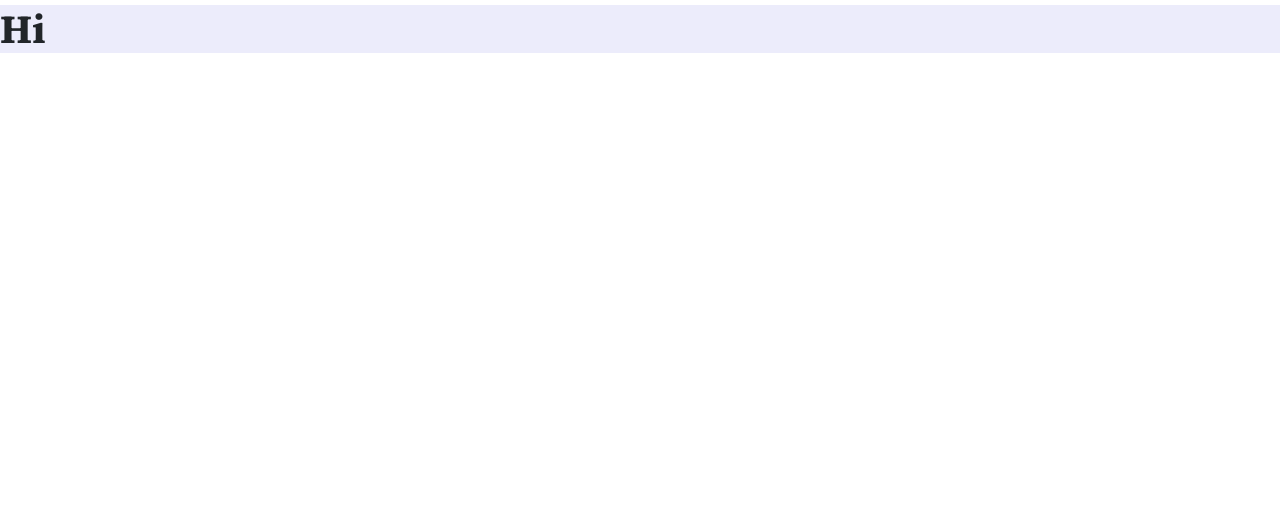
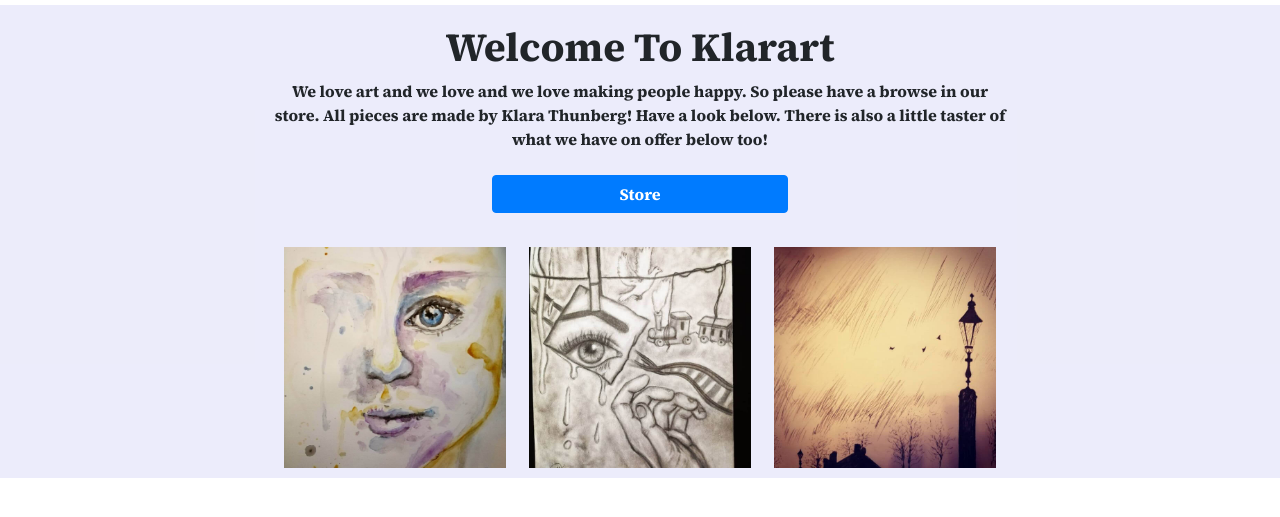
Before and after one commit to Benjamin-Joe/project-5, a Django app: page / in a window 1280 px wide. Shown: the part 145-662 px from the top of the page. Run offline with Django 3.2, Linux system fonts and the light colour scheme; some libraries are stand-ins or nearby versions.

Commit message:
Add index.html content and css for homepage including images

```diff
--- a/static/css/base.css
+++ b/static/css/base.css
@@ -56,3 +56,27 @@ h1, h2, h3, h4, h5, h6,
 .nav-2-title:hover {
     color: black;
 }
+
+/*Home.html ------------------------------------ */
+
+.home-center {
+    width: 60%;
+    margin: auto;
+    padding-top: 18px;
+    font-family: 'Source Serif 4', sans-serif;
+}
+
+.store-btn {
+    width: 40%;
+    font-weight: bold;
+}
+
+.welcome-msg {
+    font-weight: bold;
+}
+
+.front-img {
+    width: 30%;
+    height: auto;
+    margin: 10px;
+}
--- a/templates/base.html
+++ b/templates/base.html
@@ -44,14 +44,14 @@
                   </a>
                   <div class="dropdown-menu" aria-labelledby="navbarDropdown">
                       {% if request.user.is_authenticated %}
-                          <a class="dropdown-item" href="">Logout</a>
+                          <a class="dropdown-item" href="{% url 'account_logout' %}">Logout</a>
                           <a class="dropdown-item" href="#">Edit Account</a>
                           {% if request.user.is_superuser %}
                               <a class="dropdown-item" href="">Manage Website</a>
                           {% endif %}
                       {% else %}
-                          <a class="dropdown-item" href="">Login</a>
-                          <a class="dropdown-item" href="">Sign Up</a>
+                          <a class="dropdown-item" href="{% url 'account_login' %}">Login</a>
+                          <a class="dropdown-item" href="{% url 'account_signup' %}">Sign Up</a>
                       {% endif %}
                   </div>
             </ul>
--- a/templates/home/index.html
+++ b/templates/home/index.html
@@ -3,7 +3,22 @@
 
 {% block content %}
 <div class="content-holder">
-<h1 class="mt-5">Hi</h1>
+    <section class="home-center text-center">
+        <div class="container">
+          <h1>Welcome To Klarart</h1>
+          <p class="welcome-msg">We love art and we love and we love making people happy.
+            So please have a browse in our store. All pieces are made
+            by Klara Thunberg! Have a look below.
+            There is also a little taster of what we have on offer below too!
+          </p>
+          <p>
+            <a href="" class="store-btn btn btn-primary my-2">Store</a>
+          </p>
+          <img class="front-img" src="/media/web-img/1-faced.jpg" alt="Half detailed face drawing">
+          <img class="front-img" src="/media/web-img/broken-image.jpg" alt="Drawing of a broken mind">
+          <img class="front-img" src="/media/web-img/london-lights.jpg" alt="Drawing of old fashioned street lamp at night">
+
+        </div>
+      </section>
 </div>
-
 {% endblock %}
```
Also changed, not shown: media/web-img/1-faced.jpg (added), media/web-img/broken-image.jpg (added), media/web-img/london-lights.jpg (added).
